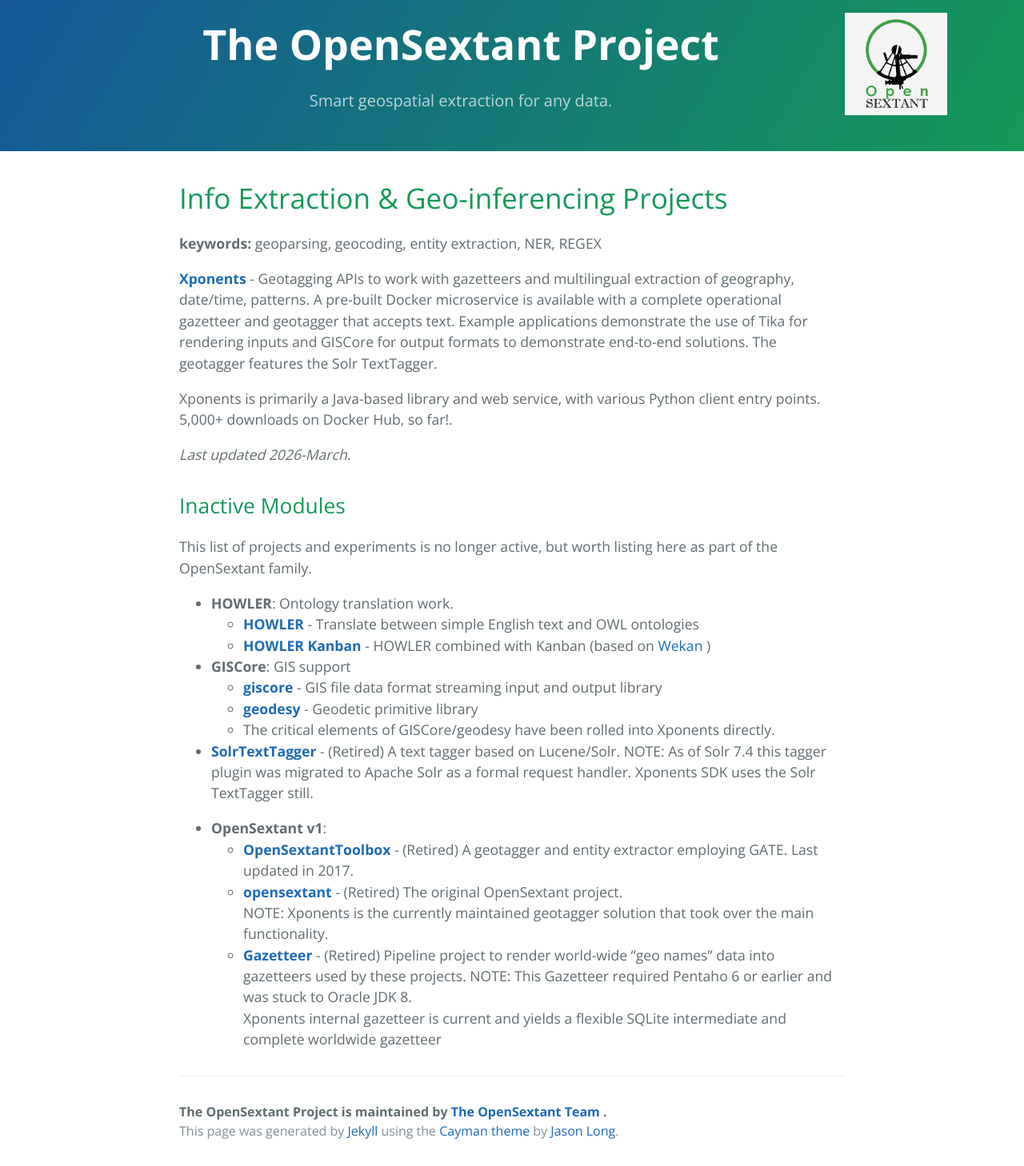
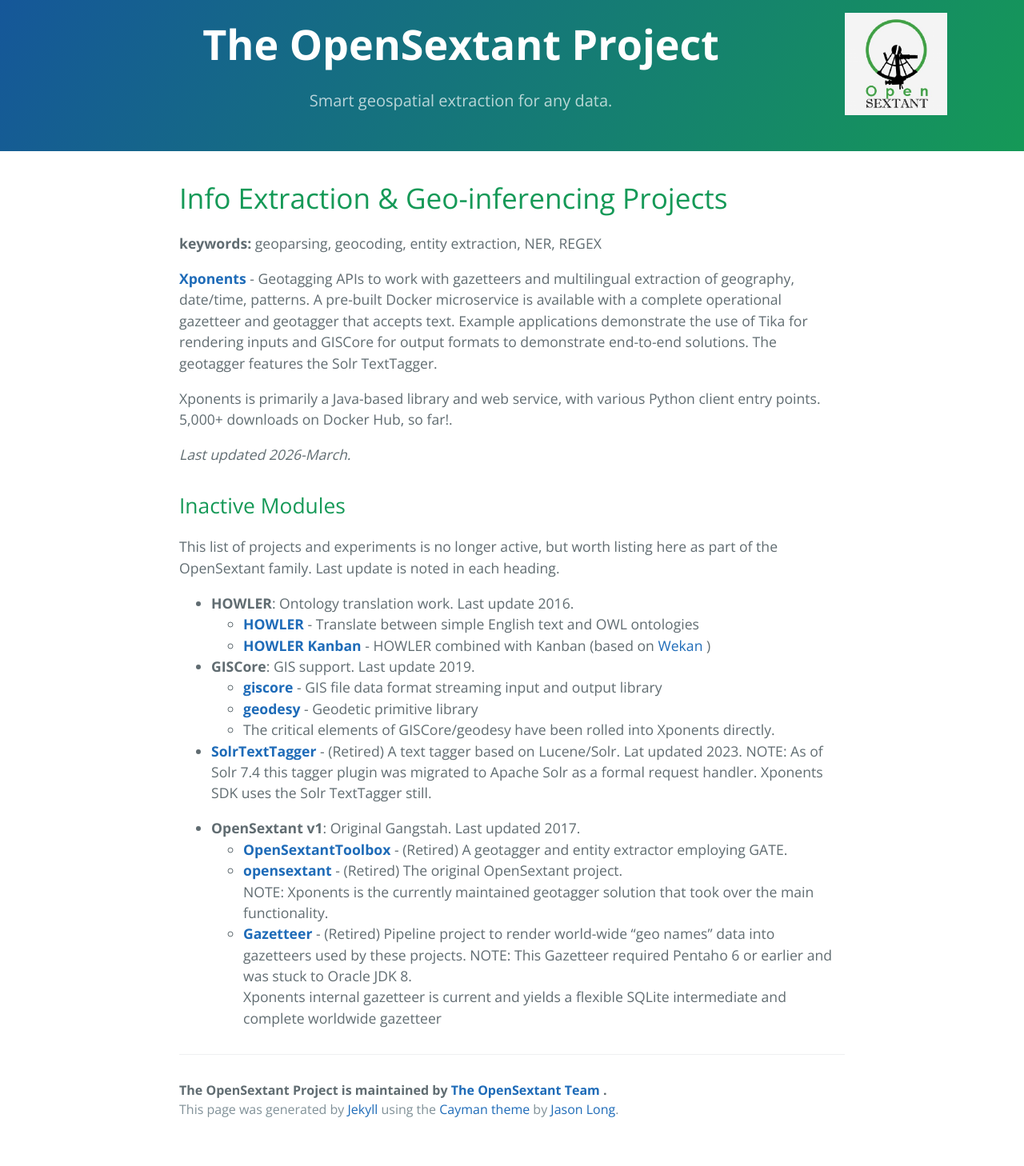
Before and after one commit to OpenSextant/OpenSextant.github.io, a Jekyll site: the page built from index.md, in a window 1280 px wide. Shown: the whole page at 80% size. Built offline with Jekyll 4.4.1, drawn with Linux system fonts in a browser that asks for light colours; our own code applies the rules of GitHub Pages for plain Markdown files; after the commit the page ends 1431 px from its top, so only the background shows below that.

Commit message:
theme, historical updates

```diff
--- a/index.md
+++ b/index.md
@@ -17,23 +17,22 @@ _Last updated 2026-March._
 
 ## Inactive Modules
 
-This list of projects and experiments is no longer active, but worth listing here as part of the OpenSextant family.
+This list of projects and experiments is no longer active, but worth listing here as part of the OpenSextant family.  Last update is noted in each heading.
 
-* **HOWLER**: Ontology translation work.
+* **HOWLER**: Ontology translation work. Last update 2016.
   * **[HOWLER](https://opensextant.github.io/OpenSextant-HOWLER/)** - Translate between simple English text and OWL ontologies
   * **[HOWLER Kanban](https://github.com/OpenSextant/HOWLER-Kanban)** - HOWLER combined with Kanban (based on [Wekan](https://github.com/wekan/wekan) )
 
-* **GISCore**: GIS support
+* **GISCore**: GIS support. Last update 2019.
   * **[giscore](https://github.com/OpenSextant/giscore)** - GIS file data format streaming input and output library
   * **[geodesy](https://github.com/OpenSextant/geodesy)** - Geodetic primitive library
   * The critical elements of GISCore/geodesy have been rolled into Xponents directly.
 
-* **[SolrTextTagger](https://github.com/OpenSextant/SolrTextTagger)** - (Retired) A text tagger based on Lucene/Solr.
+* **[SolrTextTagger](https://github.com/OpenSextant/SolrTextTagger)** - (Retired) A text tagger based on Lucene/Solr.  Lat updated 2023.
   NOTE: As of Solr 7.4 this tagger plugin was migrated to Apache Solr as a formal request handler.  Xponents SDK uses the Solr TextTagger still.
 
-* **OpenSextant v1**:
+* **OpenSextant v1**: Original Gangstah. Last updated 2017.
   * **[OpenSextantToolbox](https://github.com/OpenSextant/OpenSextantToolbox)** - (Retired) A geotagger and entity extractor employing GATE.
-  Last updated in 2017.
   * **[opensextant](https://github.com/OpenSextant/opensextant)** - (Retired) The original OpenSextant project.
   NOTE: Xponents is the currently maintained geotagger solution that took over the main functionality.
   * **[Gazetteer](http://opensextant.github.io/Gazetteer/)** - (Retired) Pipeline project to render world-wide "geo names" data into gazetteers used by these projects.
```
